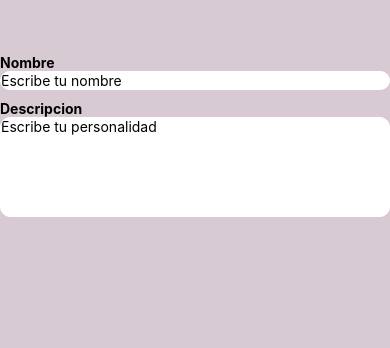
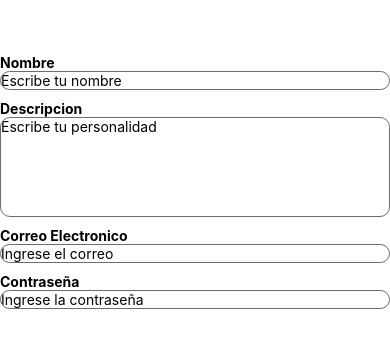
Before and after one commit to irvinjs22620075/Fundamentos_ExpoTemplate, a React Native app: screen / in a window 390 px wide. Shown: the top 348 px of the page. Built offline with nearby package versions, Linux system fonts and the light colour scheme.

Commit message:
Agregando dos input más, Correo electronico y contraseña, y tambien agregando keyboardType y secureTextEntry

```diff
--- a/src/pages/Home/Formulario.js
+++ b/src/pages/Home/Formulario.js
@@ -9,6 +9,11 @@ export default function Formulario() {
             <TextInput style={style.input} placeholder="Escribe tu nombre" />
             <Text style={style.label}>Descripcion</Text>
             <TextInput multiline={true} numberOfLines={4} style={[style.input, style.textArea]} placeholder="Escribe tu personalidad" />
+            <Text style={style.label}>Correo Electronico</Text>
+            <TextInput style={style.input} placeholder="Ingrese el correo" keyboardType='email-address' />
+            <Text style={style.label}>Contraseña</Text>
+            <TextInput style={style.input} placeholder="Ingrese la contraseña" secureTextEntry={true} />
+
         </SafeAreaView>
 
     );
@@ -16,7 +21,7 @@ export default function Formulario() {
 const style = StyleSheet.create({
     mainS: {
         flex: 1,
-        backgroundColor: '#d8cad3ff',
+        backgroundColor: '#ffffffff',
         paddingTop: Platform.OS === 'android' ? StatusBar.currentHeight : 44,
         padding: 16,
     },
@@ -27,7 +32,7 @@ const style = StyleSheet.create({
     },
     input: {
         borderWidth: 1,
-        borderColor: '#fff',
+        borderColor: '#6d6d6dff',
         borderRadius: 10,
         backgroundColor: '#fff',
 
```
